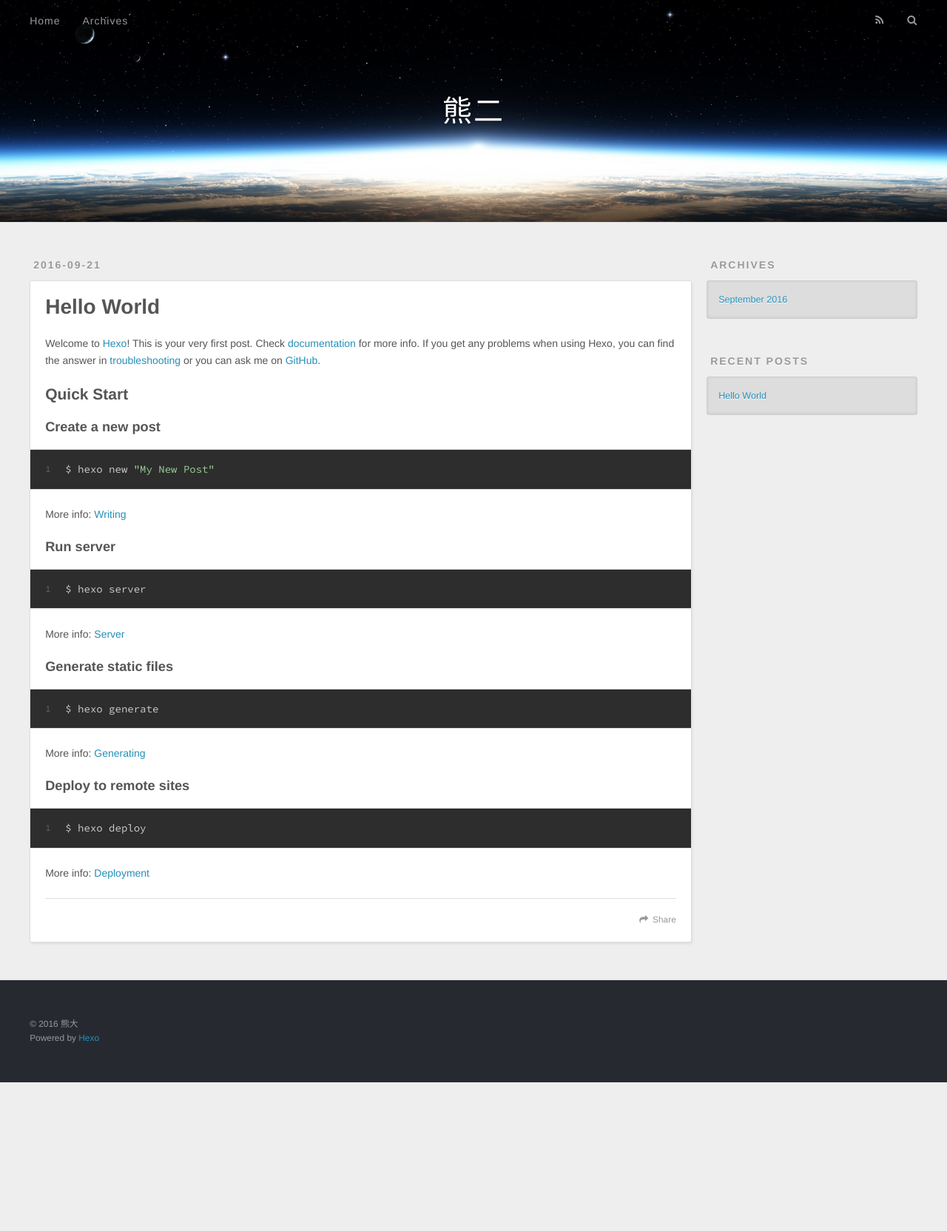
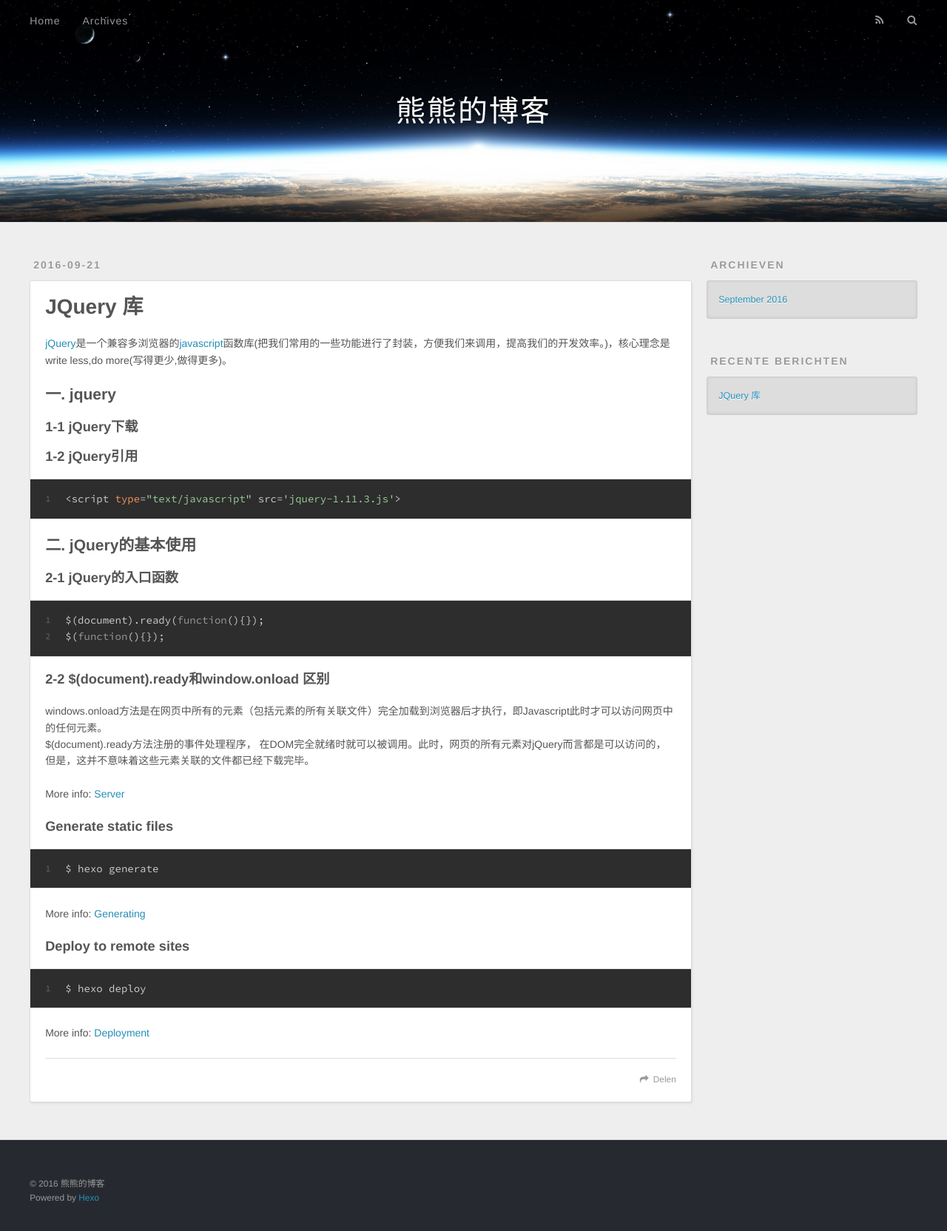
Before and after one commit to JarvanIV0813/Bear-blog, a plain HTML site: page index.html in a window 1280 px wide. Shown: the whole page at 74% size. Before the commit the page ends 1463 px from the top, so only its background shows below. Drawn offline with nearby package versions, Linux system fonts and the light colour scheme; files that its build step writes are made by us from their sources; files whose address does not match are found by name.

Commit message:
Site updated: 2016-09-22 10:10:17

```diff
--- a/index.html
+++ b/index.html
@@ -3,19 +3,19 @@
 <head>
   <meta charset="utf-8">
 
-  <title>熊二</title>
+  <title>熊熊的博客</title>
   <meta name="viewport" content="width=device-width, initial-scale=1, maximum-scale=1">
-  <meta name="description" content="我是熊">
+  <meta name="description" content="熊熊的博客">
 <meta property="og:type" content="website">
-<meta property="og:title" content="熊二">
+<meta property="og:title" content="熊熊的博客">
 <meta property="og:url" content="http://yoursite.com/index.html">
-<meta property="og:site_name" content="熊二">
-<meta property="og:description" content="我是熊">
+<meta property="og:site_name" content="熊熊的博客">
+<meta property="og:description" content="熊熊的博客">
 <meta name="twitter:card" content="summary">
-<meta name="twitter:title" content="熊二">
-<meta name="twitter:description" content="我是熊">
+<meta name="twitter:title" content="熊熊的博客">
+<meta name="twitter:description" content="熊熊的博客">
 
-    <link rel="alternate" href="/atom.xml" title="熊二" type="application/atom+xml">
+    <link rel="alternate" href="/atom.xml" title="熊熊的博客" type="application/atom+xml">
 
 
     <link rel="icon" href="/favicon.png">
@@ -36,7 +36,7 @@
   <div id="header-outer" class="outer">
     <div id="header-title" class="inner">
       <h1 id="logo-wrap">
-        <a href="/blck/" id="logo">熊二</a>
+        <a href="/blck/" id="logo">熊熊的博客</a>
       </h1>
 
     </div>
@@ -53,7 +53,7 @@
 
           <a id="nav-rss-link" class="nav-icon" href="/atom.xml" title="RSS Feed"></a>
 
-        <a id="nav-search-btn" class="nav-icon" title="Search"></a>
+        <a id="nav-search-btn" class="nav-icon" title="Zoeken"></a>
       </nav>
       <div id="search-form-wrap">
         <form action="//google.com/search" method="get" accept-charset="UTF-8" class="search-form"><input type="search" name="q" results="0" class="search-form-input" placeholder="Search"><button type="submit" class="search-form-submit">&#xF002;</button><input type="hidden" name="sitesearch" value="http://yoursite.com"></form>
@@ -78,7 +78,7 @@
 
 
     <h1 itemprop="name">
-      <a class="article-title" href="/blck/2016/09/21/hello-world/">Hello World</a>
+      <a class="article-title" href="/blck/2016/09/21/hello-world/">JQuery 库</a>
     </h1>
 
 
@@ -86,10 +86,10 @@
 
     <div class="article-entry" itemprop="articleBody">
 
-        <p>Welcome to <a href="https://hexo.io/" target="_blank" rel="external">Hexo</a>! This is your very first post. Check <a href="https://hexo.io/docs/" target="_blank" rel="external">documentation</a> for more info. If you get any problems when using Hexo, you can find the answer in <a href="https://hexo.io/docs/troubleshooting.html" target="_blank" rel="external">troubleshooting</a> or you can ask me on <a href="https://github.com/hexojs/hexo/issues" target="_blank" rel="external">GitHub</a>.</p>
-<h2 id="Quick-Start"><a href="#Quick-Start" class="headerlink" title="Quick Start"></a>Quick Start</h2><h3 id="Create-a-new-post"><a href="#Create-a-new-post" class="headerlink" title="Create a new post"></a>Create a new post</h3><figure class="highlight bash"><table><tr><td class="gutter"><pre><div class="line">1</div></pre></td><td class="code"><pre><div class="line">$ hexo new <span class="string">"My New Post"</span></div></pre></td></tr></table></figure>
-<p>More info: <a href="https://hexo.io/docs/writing.html" target="_blank" rel="external">Writing</a></p>
-<h3 id="Run-server"><a href="#Run-server" class="headerlink" title="Run server"></a>Run server</h3><figure class="highlight bash"><table><tr><td class="gutter"><pre><div class="line">1</div></pre></td><td class="code"><pre><div class="line">$ hexo server</div></pre></td></tr></table></figure>
+        <p><a href="https://www.baidu.con/" target="_blank" rel="external">jQuery</a>是一个兼容多浏览器的<a href="https://www.baidu.con/" target="_blank" rel="external">javascript</a>函数库(把我们常用的一些功能进行了封装，方便我们来调用，提高我们的开发效率。)，核心理念是write less,do more(写得更少,做得更多)。</p>
+<h2 id="一-jquery"><a href="#一-jquery" class="headerlink" title="一. jquery"></a>一. jquery</h2><h3 id="1-1-jQuery下载"><a href="#1-1-jQuery下载" class="headerlink" title="1-1 jQuery下载"></a>1-1 jQuery下载</h3><h3 id="1-2-jQuery引用"><a href="#1-2-jQuery引用" class="headerlink" title="1-2 jQuery引用"></a>1-2 jQuery引用</h3><figure class="highlight bash"><table><tr><td class="gutter"><pre><div class="line">1</div></pre></td><td class="code"><pre><div class="line">&lt;script <span class="built_in">type</span>=<span class="string">"text/javascript"</span> src=<span class="string">'jquery-1.11.3.js'</span>&gt;</div></pre></td></tr></table></figure>
+<h2 id="二-jQuery的基本使用"><a href="#二-jQuery的基本使用" class="headerlink" title="二. jQuery的基本使用"></a>二. jQuery的基本使用</h2><h3 id="2-1-jQuery的入口函数"><a href="#2-1-jQuery的入口函数" class="headerlink" title="2-1 jQuery的入口函数"></a>2-1 jQuery的入口函数</h3><figure class="highlight bash"><table><tr><td class="gutter"><pre><div class="line">1</div><div class="line">2</div></pre></td><td class="code"><pre><div class="line">$(document).ready(<span class="function"><span class="title">function</span></span>()&#123;&#125;);</div><div class="line">$(<span class="function"><span class="title">function</span></span>()&#123;&#125;);</div></pre></td></tr></table></figure>
+<h3 id="2-2-document-ready和window-onload-区别"><a href="#2-2-document-ready和window-onload-区别" class="headerlink" title="2-2 $(document).ready和window.onload 区别"></a>2-2 $(document).ready和window.onload 区别</h3><p>windows.onload方法是在网页中所有的元素（包括元素的所有关联文件）完全加载到浏览器后才执行，即Javascript此时才可以访问网页中的任何元素。<br>$(document).ready方法注册的事件处理程序， 在DOM完全就绪时就可以被调用。此时，网页的所有元素对jQuery而言都是可以访问的，但是，这并不意味着这些元素关联的文件都已经下载完毕。</p>
 <p>More info: <a href="https://hexo.io/docs/server.html" target="_blank" rel="external">Server</a></p>
 <h3 id="Generate-static-files"><a href="#Generate-static-files" class="headerlink" title="Generate static files"></a>Generate static files</h3><figure class="highlight bash"><table><tr><td class="gutter"><pre><div class="line">1</div></pre></td><td class="code"><pre><div class="line">$ hexo generate</div></pre></td></tr></table></figure>
 <p>More info: <a href="https://hexo.io/docs/generating.html" target="_blank" rel="external">Generating</a></p>
@@ -99,7 +99,7 @@
 
     </div>
     <footer class="article-footer">
-      <a data-url="http://yoursite.com/blck/2016/09/21/hello-world/" data-id="citcprnhw0000zopv70vxryhb" class="article-share-link">Share</a>
+      <a data-url="http://yoursite.com/blck/2016/09/21/hello-world/" data-id="citdpb7he0000fkpv95seixab" class="article-share-link">Delen</a>
 
 
     </footer>
@@ -124,7 +124,7 @@
 
 
   <div class="widget-wrap">
-    <h3 class="widget-title">Archives</h3>
+    <h3 class="widget-title">Archieven</h3>
     <div class="widget">
       <ul class="archive-list"><li class="archive-list-item"><a class="archive-list-link" href="/blck/archives/2016/09/">September 2016</a></li></ul>
     </div>
@@ -134,12 +134,12 @@
 
 
   <div class="widget-wrap">
-    <h3 class="widget-title">Recent Posts</h3>
+    <h3 class="widget-title">Recente berichten</h3>
     <div class="widget">
       <ul>
 
           <li>
-            <a href="/blck/2016/09/21/hello-world/">Hello World</a>
+            <a href="/blck/2016/09/21/hello-world/">JQuery 库</a>
           </li>
 
       </ul>
@@ -154,7 +154,7 @@
 
   <div class="outer">
     <div id="footer-info" class="inner">
-      &copy; 2016 熊大<br>
+      &copy; 2016 熊熊的博客<br>
       Powered by <a href="http://hexo.io/" target="_blank">Hexo</a>
     </div>
   </div>
```
Also changed, not shown: 2016/09/21/hello-world/index.html (+27 -24 lines), archives/2016/09/index.html (+15 -15 lines), archives/2016/index.html (+15 -15 lines), archives/index.html (+15 -15 lines).
